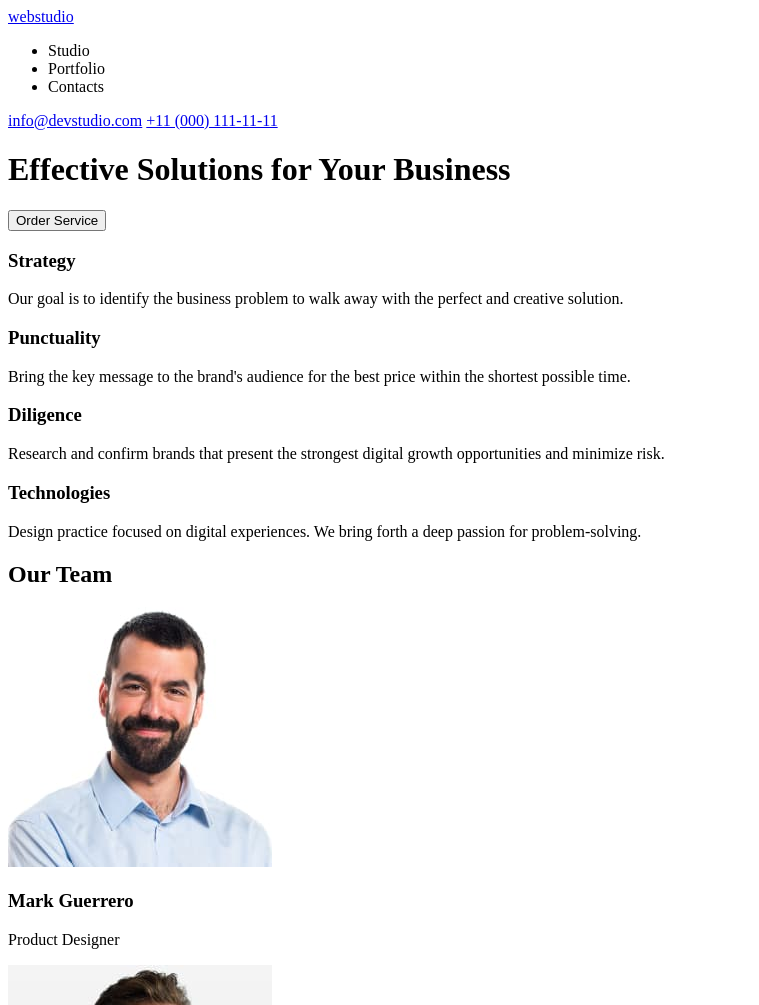
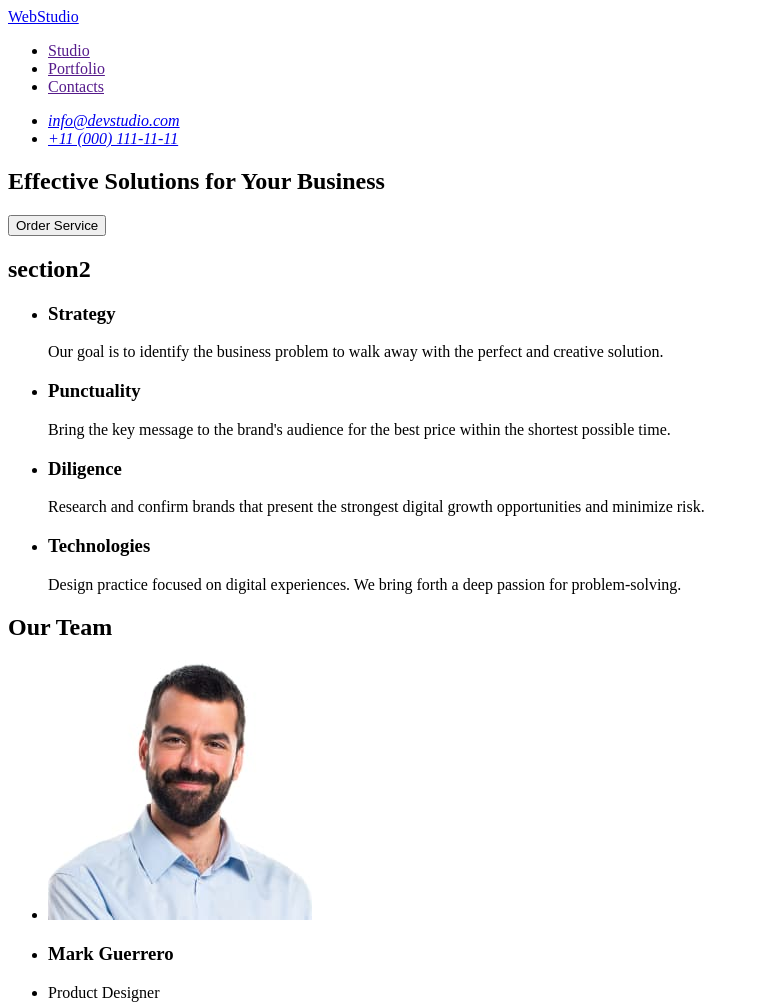
Before and after one commit to andrkrsh/goit-markup-hw-01, a plain HTML site: page index.html in a window 1280 px wide. Shown: the top 1005 px of the page, without its empty margins (0-759 px from the left). Drawn offline with Linux system fonts and the light colour scheme.

Commit message:
update
edit

```diff
--- a/index.html
+++ b/index.html
@@ -9,101 +9,114 @@
   <body>
     <header>
       <nav>
-        <a href="#">webstudio</a>
+        <a href="./index.html">WebStudio</a>
         <ul>
-          <li>Studio</li>
-          <li>Portfolio</li>
-          <li>Contacts</li>
+          <li><a href="">Studio</a></li>
+          <li><a href="">Portfolio</a></li>
+          <li><a href="">Contacts</a></li>
         </ul>
       </nav>
-      <a href="mailto:info@devstudio.com">info@devstudio.com</a>
-      <a href="tel:+11(000)1111111">+11 (000) 111-11-11</a>
-      <div>
-        <h1>Effective Solutions for Your Business</h1>
-        <button type="button">Order Service</button>
-      </div>
+      <address>
+        <ul>
+          <li><a href="mailto:info@devstudio.com">info@devstudio.com</a></li>
+          <li><a href="tel:+11(000)1111111">+11 (000) 111-11-11</a></li>
+        </ul>
+      </address>
     </header>
     <main>
       <section>
-        <div>
-          <div>
+        <h1>Effective Solutions for Your Business</h1>
+        <button type="button">Order Service</button>
+      </section>
+      <section>
+        <h2>section2</h2>
+        <ul>
+          <li>
             <h3>Strategy</h3>
             <p>
               Our goal is to identify the business problem to walk away with the
               perfect and creative solution.
             </p>
-          </div>
-          <div>
+          </li>
+          <li>
             <h3>Punctuality</h3>
             <p>
               Bring the key message to the brand's audience for the best price
               within the shortest possible time.
             </p>
-          </div>
-          <div>
+          </li>
+          <li>
             <h3>Diligence</h3>
             <p>
               Research and confirm brands that present the strongest digital
               growth opportunities and minimize risk.
             </p>
-          </div>
-          <div>
+          </li>
+          <li>
             <h3>Technologies</h3>
             <p>
               Design practice focused on digital experiences. We bring forth a
               deep passion for problem-solving.
             </p>
-          </div>
-        </div>
+          </li>
+        </ul>
       </section>
       <section>
         <h2>Our Team</h2>
         <div>
-          <div>
+          <ul>
+            <li>
               <img
                 src="./img/product_designer.jpg"
                 alt="Product Designer"
                 width="264"
                 height="260"
               />
-            <h3>Mark Guerrero</h3>
-            <p>Product Designer</p>
-          </div>
-          <div>
+            </li>
+            <li><h3>Mark Guerrero</h3></li>
+            <li><p>Product Designer</p></li>
+          </ul>
+          <ul>
+            <li>
               <img
                 src="./img/frontend_developer.jpg"
                 alt="Frontend Developer"
                 width="264"
                 height="260"
               />
-            <h3>Tom Ford</h3>
-            <p>Frontend Developer</p>
-          </div>
-          <div>
+            </li>
+            <li><h3>Tom Ford</h3></li>
+            <li><p>Frontend Developer</p></li>
+          </ul>
+          <ul>
+            <li>
               <img
                 src="./img/marketing.jpg"
                 alt="Marketing"
                 width="264"
                 height="260"
               />
-            <h3>Camila Garcia</h3>
-            <p>Marketing</p>
-          </div>
-          <div>
+            </li>
+            <li><h3>Camila Garcia</h3></li>
+            <li><p>Marketing</p></li>
+          </ul>
+          <ul>
+            <li>
               <img
                 src="./img/ui_designer.jpg"
                 alt="UI Designer"
                 width="264"
                 height="260"
               />
-            <h3>Daniel Wilson</h3>
-            <p>UI Designer</p>
-          </div>
+            </li>
+            <li><h3>Daniel Wilson</h3></li>
+            <li><p>UI Designer</p></li>
+          </ul>
         </div>
       </section>
     </main>
     <footer>
-      <a href="#">webstudio</a>
+      <a href="./index.html">webstudio</a>
       <p>
         Increase the flow of customers and sales for your business with digital
         marketing & growth solutions.
```
Lines whose indentation alone changed are shown as unchanged.
